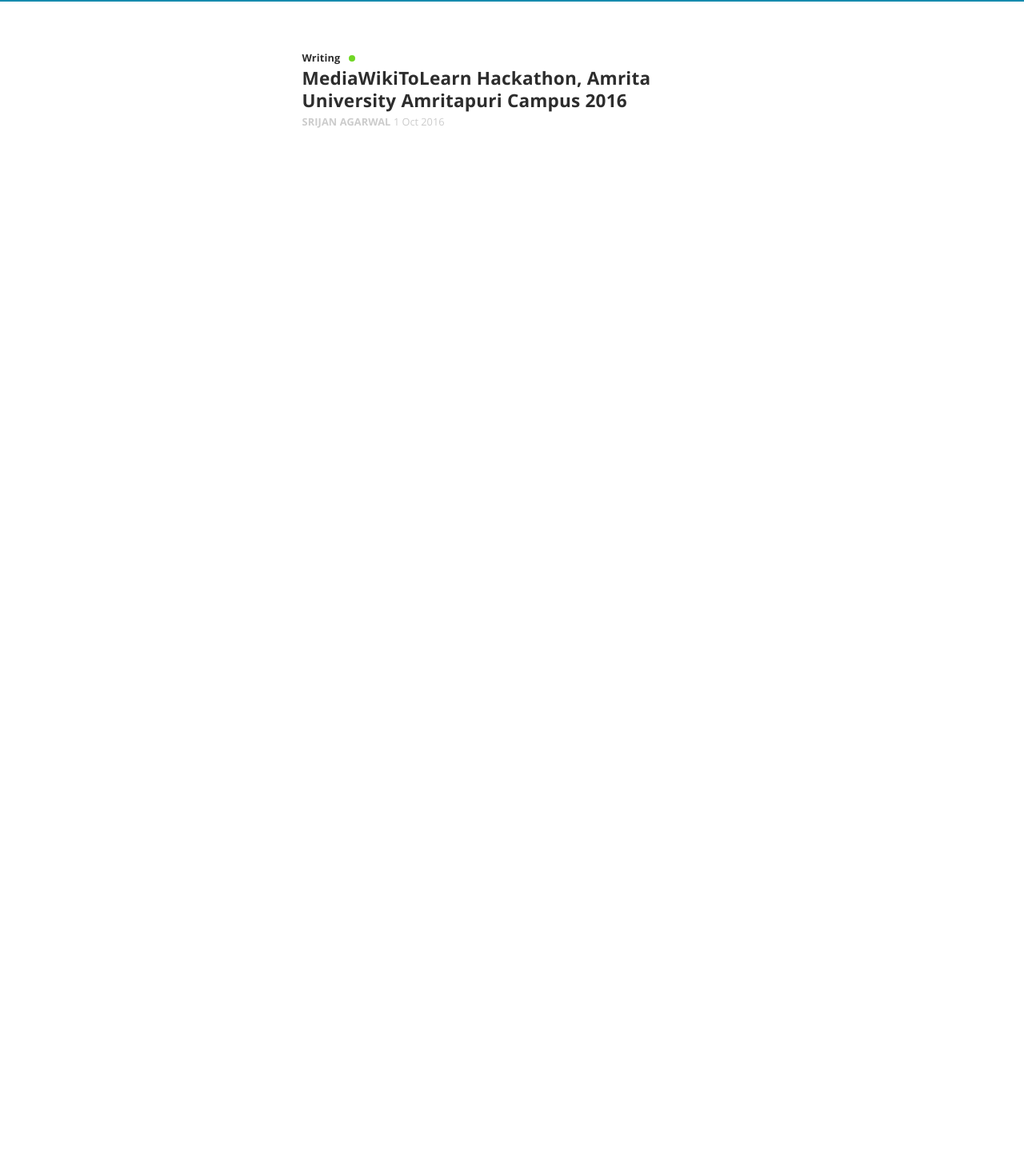
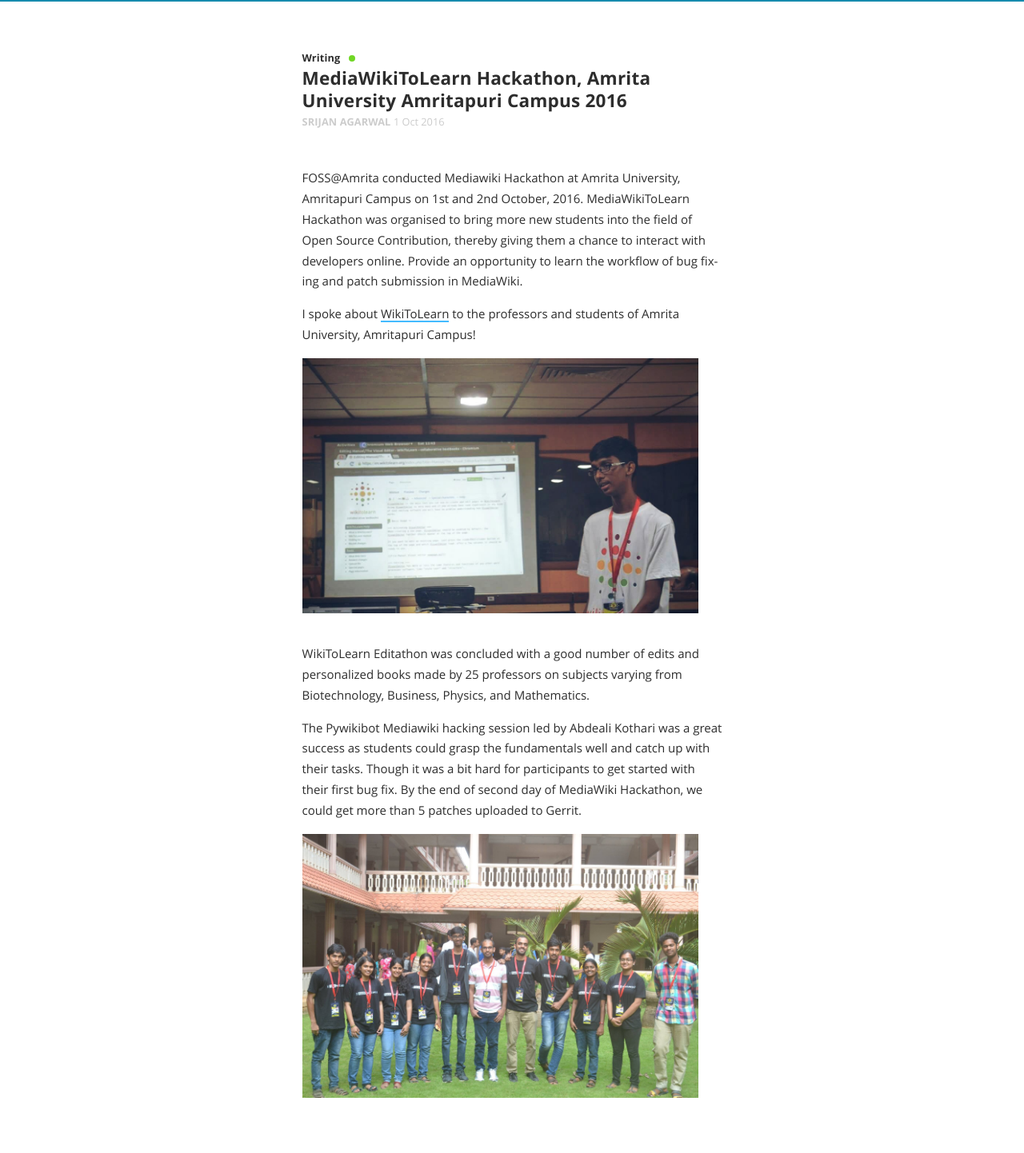
Before and after one commit to Srijancse-zz/Srijancse.github.io, a Jekyll site: the page built from _posts/2016-10-02-MediaWikiToLearn-hackathon-auac.markdown, in a window 1280 px wide. Shown: the whole page at 80% size. Built offline with Jekyll 4.4.1, drawn with Linux system fonts in a browser that asks for light colours; nearby versions of some CDN libraries; some web fonts are replaced; before the commit the page ends 900 px from its top, so only the background shows below that.

Commit message:
Updated MediaWikiToLearn Hacakthon

```diff
--- a/_posts/2016-10-02-MediaWikiToLearn-hackathon-auac.markdown
+++ b/_posts/2016-10-02-MediaWikiToLearn-hackathon-auac.markdown
@@ -3,3 +3,25 @@
 title:  "MediaWikiToLearn Hackathon, Amrita University Amritapuri Campus 2016"
 date:   2016-10-01 01:43:39 -0600
 ---
+
+FOSS@Amrita conducted Mediawiki Hackathon at Amrita University, Amritapuri Campus on 1st and 2nd October, 2016.
+MediaWikiToLearn Hackathon was organised to bring more new students into the field of Open Source Contribution, thereby giving them a chance to interact with developers online. Provide an opportunity to learn the workflow of bug fixing and patch submission in MediaWiki.
+
+I spoke about [WikiToLearn](http://www.wikitolearn.org) to the professors and students of Amrita University, Amritapuri Campus!
+
+
+<div class="image-wrap">
+<div class="image-block">
+    <img src="/images/talk2.jpg" alt="talk">
+</div>
+</div>
+
+WikiToLearn Editathon was concluded with a good number of edits and personalized books made by 25 professors on subjects varying from Biotechnology, Business, Physics, and Mathematics.
+
+The Pywikibot Mediawiki hacking session led by Abdeali Kothari was a great success as students could grasp the fundamentals well and catch up with their tasks. Though it was a bit hard for participants to get started with their first bug fix. By the end of second day of MediaWiki Hackathon, we could get more than 5 patches uploaded to Gerrit.
+
+<div class="image-wrap">
+<div class="image-block">
+    <img src="/images/organizers.jpg" alt="organizers">
+</div>
+</div>
```
Also changed, not shown: images/organizers.jpg (added), images/talk2.jpg (added).
